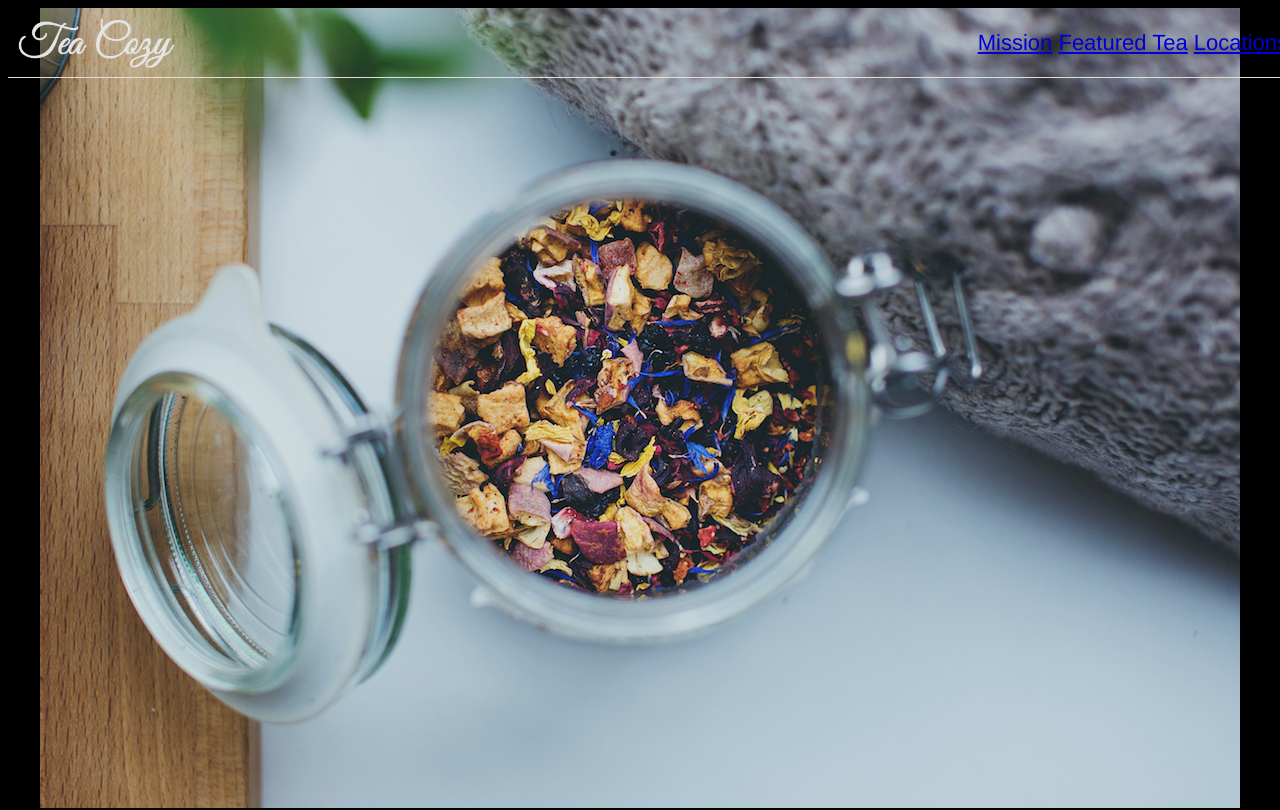
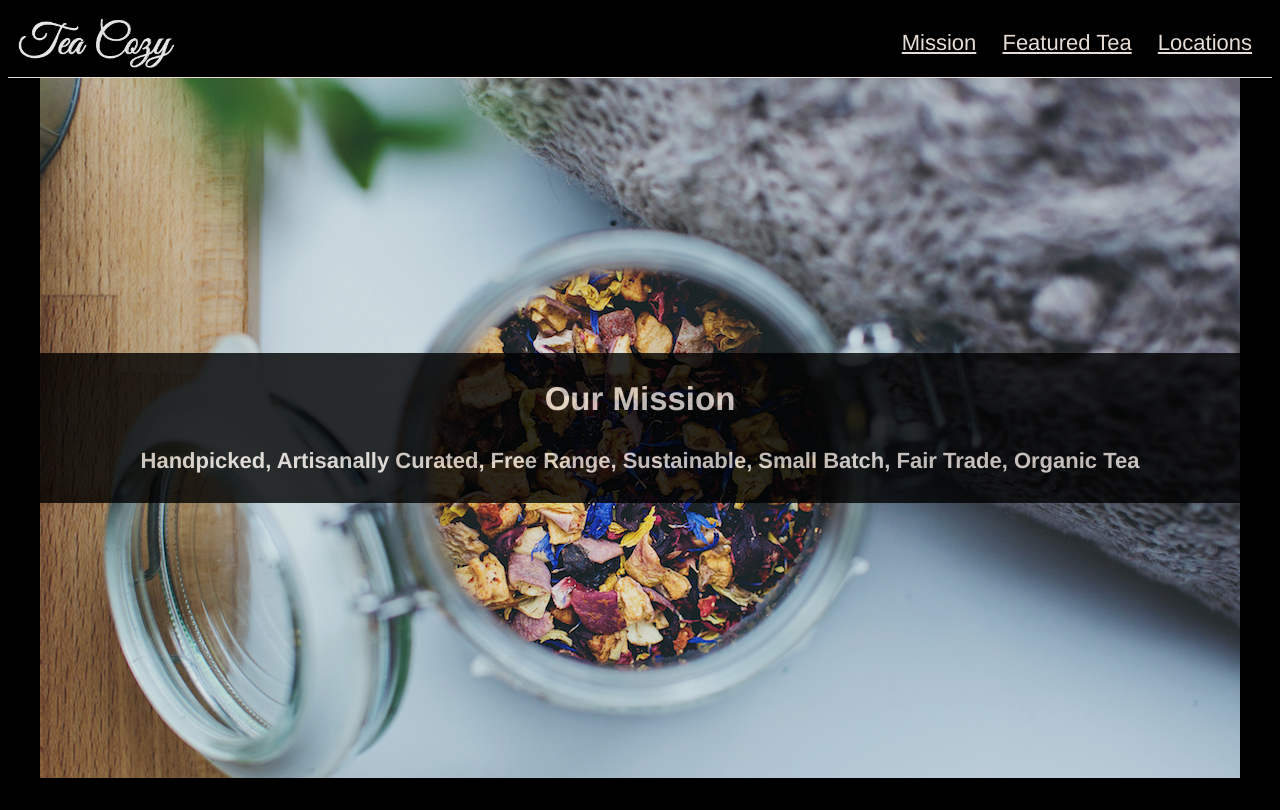
Before and after one commit to DennisN-Dev/FlexBox-TeaCozy, a plain HTML site: page index.html in a window 1280 px wide. Shown: the top 810 px of the page. Drawn offline with Linux system fonts and the light colour scheme.

Commit message:
Add stylees for mission statement

```diff
--- a/index.html
+++ b/index.html
@@ -14,17 +14,21 @@
         <div class="logo-flex">
             <img src="resources/photos/img-tea-cozy-logo.png" alt="Tea Cozy logo">
         </div>
-        <div class="nav-flex">
+        <div class="navbar">
             <a href="#">Mission</a>
             <a href="#">Featured Tea</a>
             <a href="#">Locations</a>
         </div>
     </header>
 
-    <section class="container-mission">
-        <img src="resources/photos/img-mission-background.jpg" alt="Our Mission Background image">
-        <h2>Our Mission</h2>
-        <h4>Handpicked, Artisanally Curated, Free Range, Sustainable, Small Batch, Fair Trade, Organic Tea</h4>
+    <section class="mission-container">
+
+        <div class="mission-statement-flex">
+            <div class="our-mission">
+                <h2>Our Mission</h2>
+                <h4>Handpicked, Artisanally Curated, Free Range, Sustainable, Small Batch, Fair Trade, Organic Tea</h4>
+            </div>
+        </div>
     </section>
 
 </body>
--- a/resources/style.css
+++ b/resources/style.css
@@ -9,6 +9,7 @@ body {
     text-align: center;
 }
 
+
 /* Header Styles */
 
 .header-container {
@@ -16,10 +17,9 @@ body {
     width: 100%;
     height: 69px;
     border-bottom: 1px solid seashell;
-    position: fixed;
+
     justify-content: space-between;
     align-items: center;
-
 }
 
 .logo-flex {
@@ -32,3 +32,28 @@ body {
     color: seashell;
     padding-right: 20px;
 }
+
+/* Mission Section Styles */
+
+.mission-container {
+    display: flex;
+    justify-content: center;
+    align-items: center;
+    align-content: center;
+}
+
+.mission-statement-flex {
+    display: flex;
+    background-image: url("photos/img-mission-background.jpg");
+    width: 1200px;
+    height: 700px;
+    justify-content: center;
+    align-items: center;
+}
+
+.our-mission {
+    width: 100%;
+    background-color: black;
+    opacity: 0.8;
+    color: seashell;
+}
```
